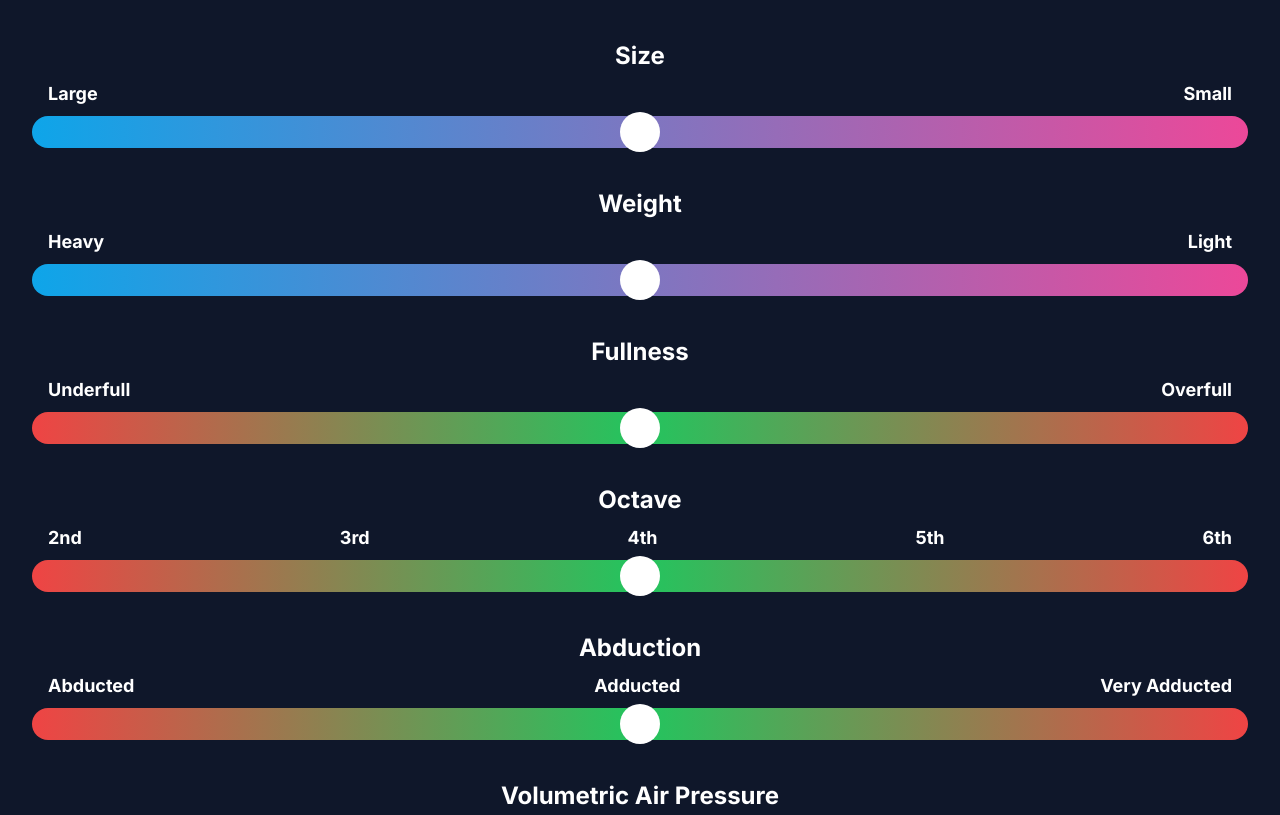
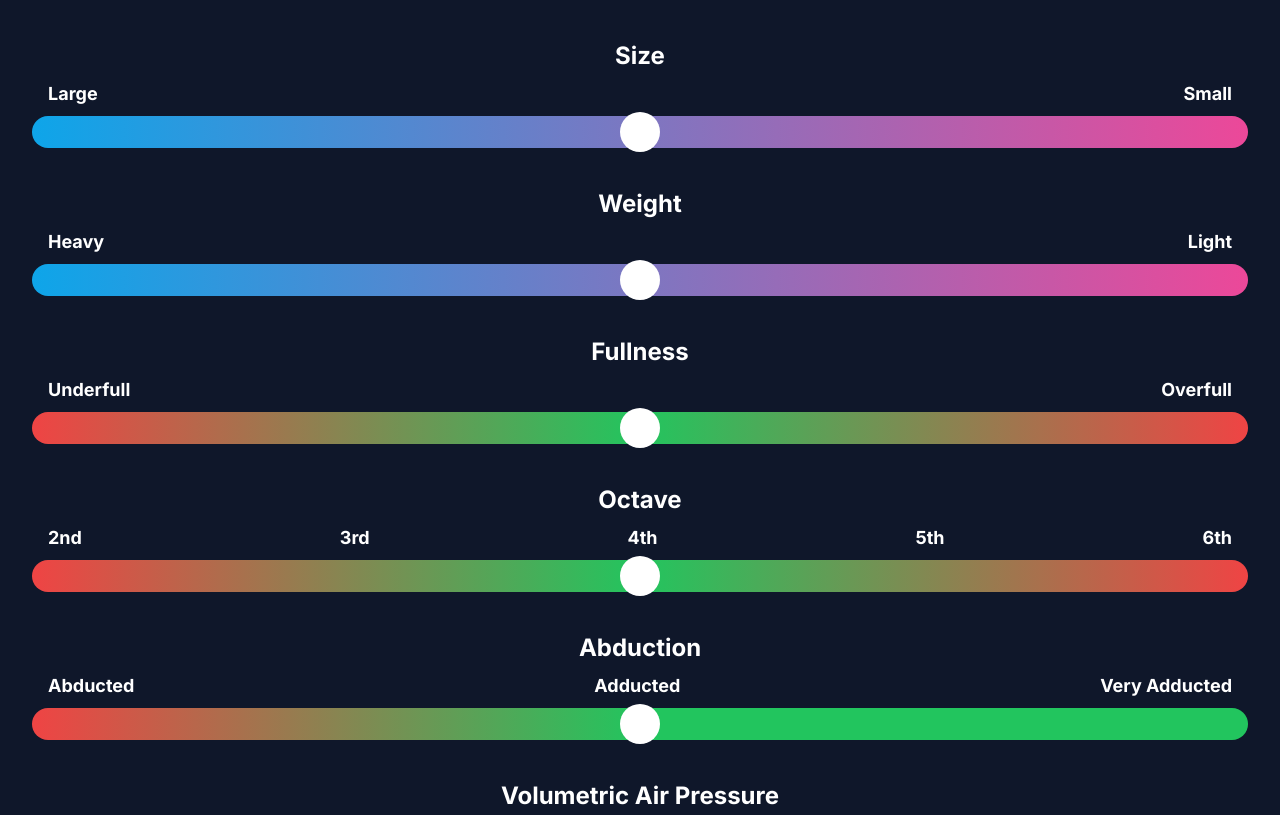
Before and after one commit to Jank236/vocalassesment.github.io, a website: page src/index.html in a window 1280 px wide. Shown: the top 815 px of the page. Drawn offline with Linux system fonts and the light colour scheme.

Commit message:
Changed very adducted to green

```diff
--- a/src/index.html
+++ b/src/index.html
@@ -81,7 +81,7 @@
                     <p class="sm:ml-10 ml-6">Adducted</p>
                     <p>Very Adducted</p>
                 </div>
-                <input id="range" type="range" value="100" min="0" max="200" step="2.5" class="w-full h-8 rounded-2xl appearance-none cursor-pointer bg-gradient-to-r from-red-500 via-green-500 to-red-500 [&::-moz-range-thumb]:-p-12">
+                <input id="range" type="range" value="100" min="0" max="200" step="2.5" class="w-full h-8 rounded-2xl appearance-none cursor-pointer bg-gradient-to-r from-red-500 via-green-500 to-green-500 [&::-moz-range-thumb]:-p-12">
             </div>
         </div>
         <div class="text-white">
```
